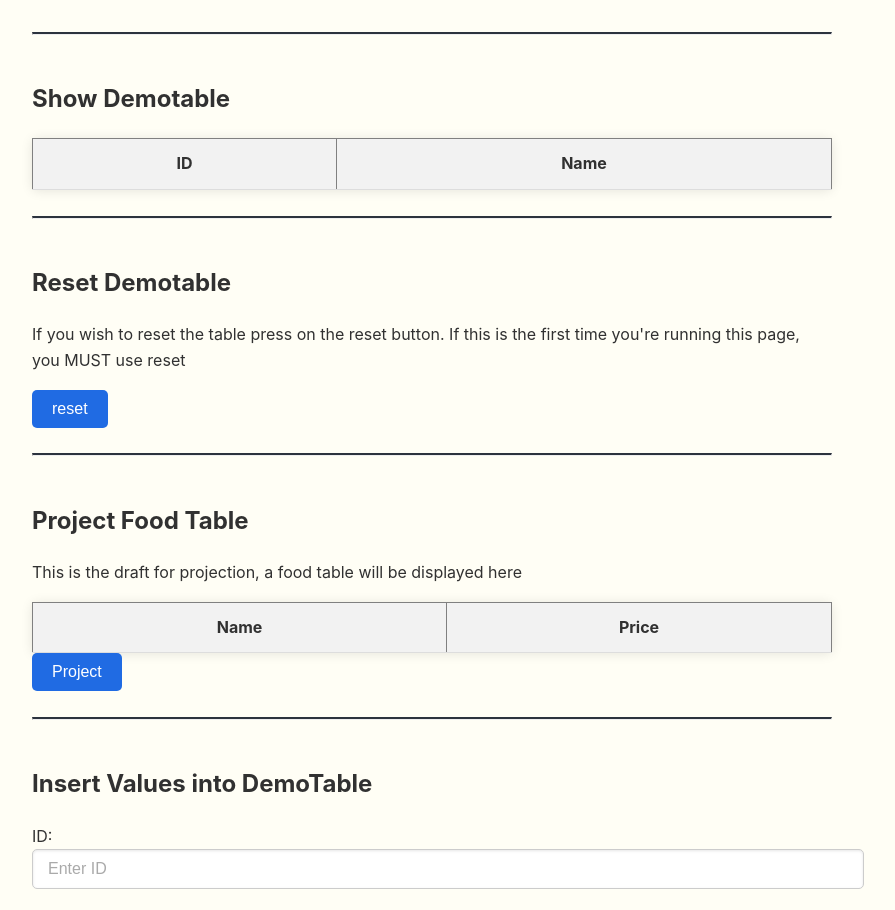
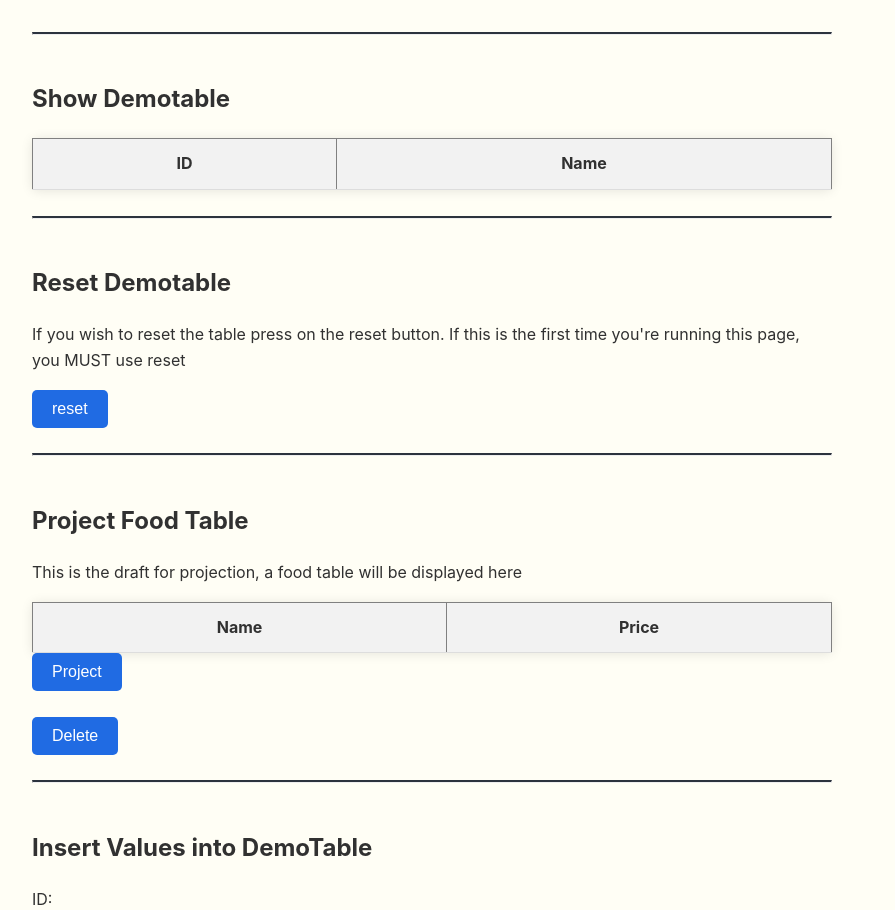
Before and after one commit to joshchew24/DisneyResortsService, a website: page public/index.html in a window 1280 px wide. Shown: the part 128-1038 px from the top of the page, without its empty margins (208-1103 px from the left). Drawn offline with Linux system fonts and the light colour scheme; no server answers.

Commit message:
added delete method

```diff
--- a/public/index.html
+++ b/public/index.html
@@ -63,7 +63,8 @@
         </tbody>
     </table>
 
-    <button id="projectButton" type="button">Project</button> <br>
+    <button id="projectButton" type="button">Project</button> <br> <br>
+    <button id="deleteLastItem" type="button">Delete</button> <br>
 
     <div id="insertResultMsg"></div>
 
```
